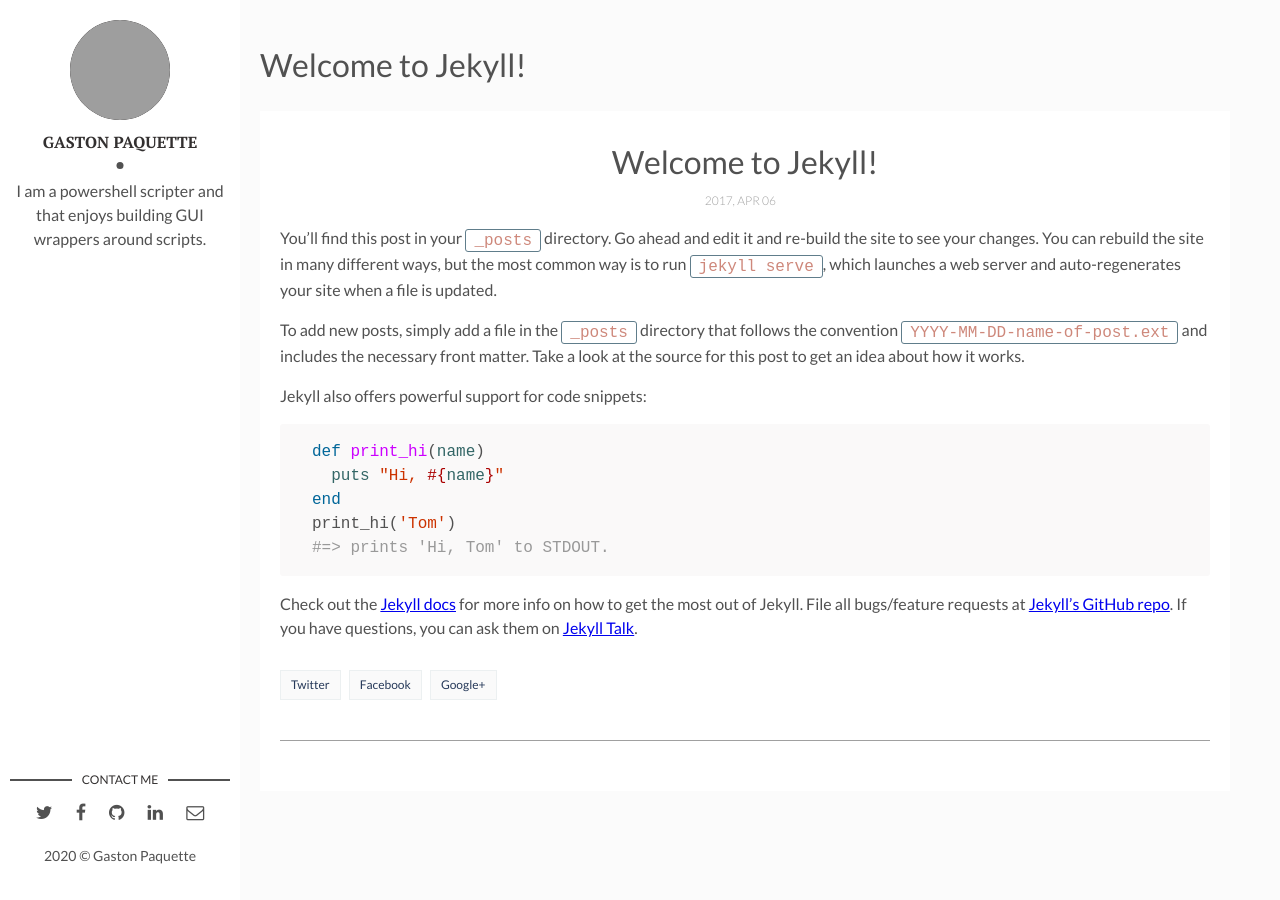
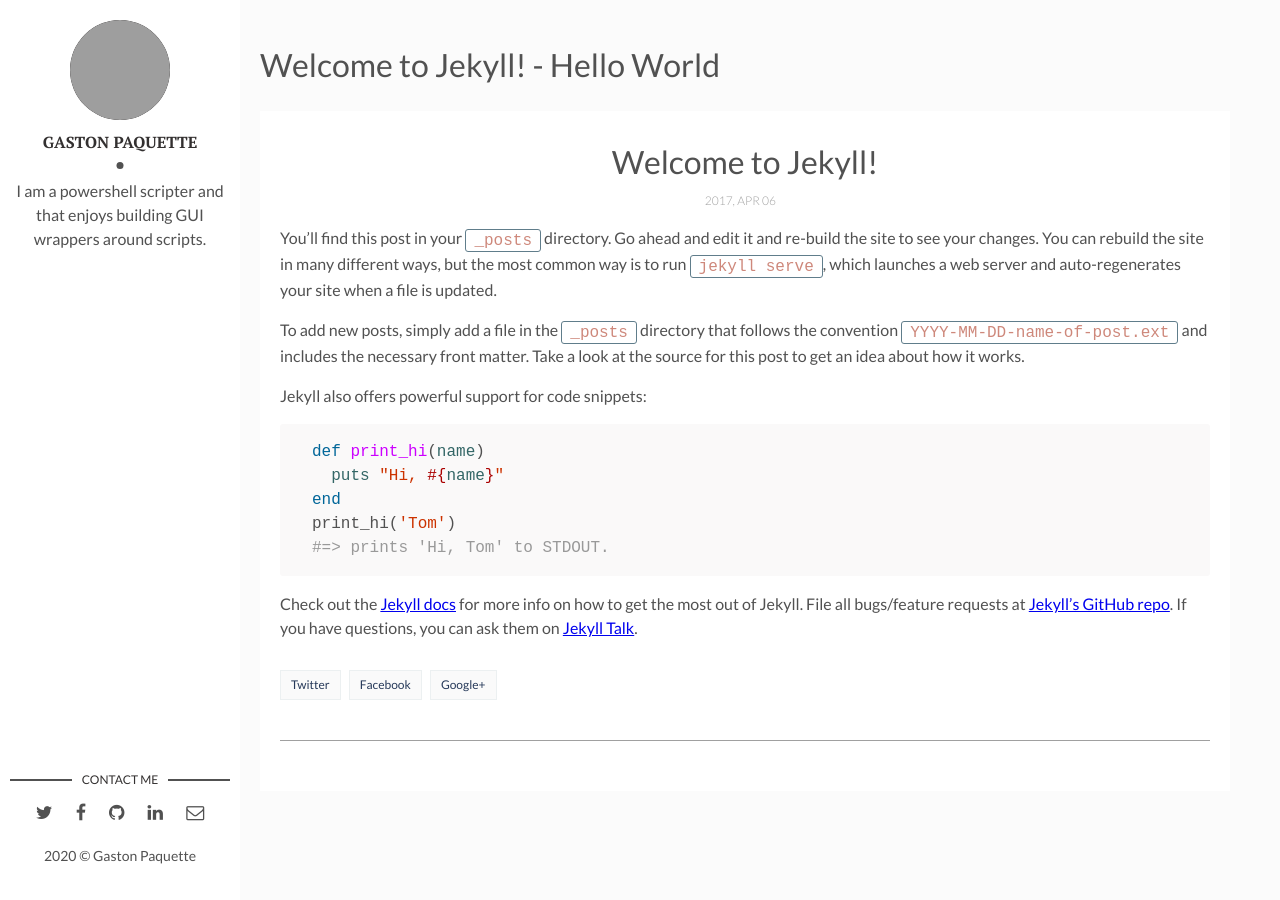
Before and after one commit to Gaspack/gaspack.github.io, a Jekyll site: the page built from _posts/2017-04-06-welcome-to-jekyll.markdown, in a window 1280 px wide. Built offline with Jekyll 4.4.1, drawn with Linux system fonts in a browser that asks for light colours; grey boxes are pictures that could not be loaded.

Commit message:
Update post.html

```diff
--- a/_layouts/post.html
+++ b/_layouts/post.html
@@ -1,7 +1,7 @@
 ---
 layout: main
 ---
-<h1>{{ page.title }}</h1>
+<h1>{{ page.title }} - Hello World</h1>
 
 <article class="article-page">
   <div class="page-content">
```
